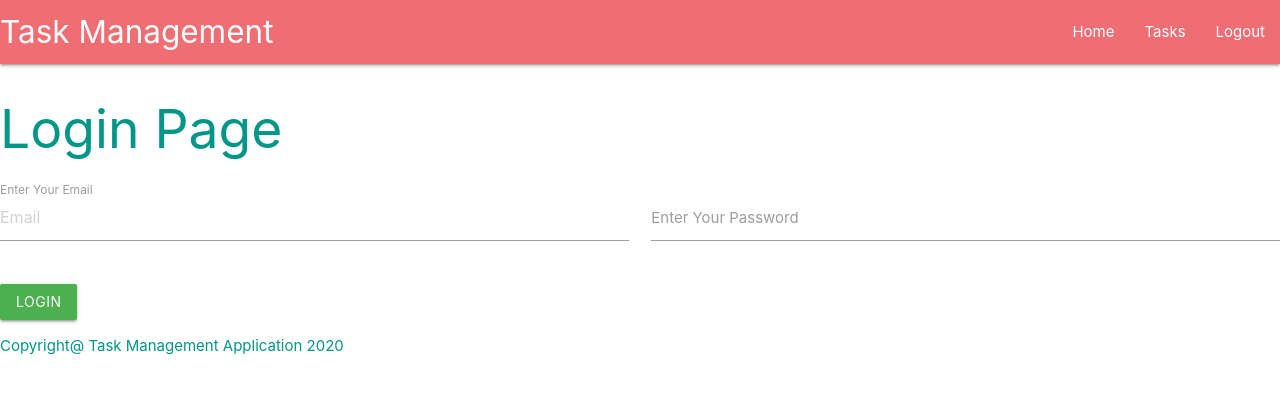
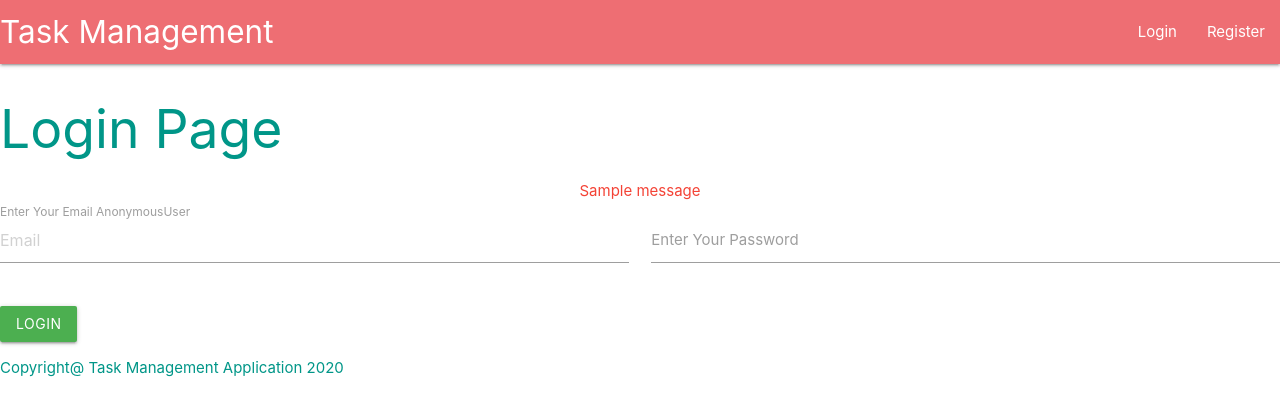
Before and after one commit to Apfirebolt/Django-multi-user-to-do-app, a Django app: page /accounts/login in a window 1280 px wide. Shown: the top 416 px of the page. Run offline with Django 3.2, Linux system fonts and the light colour scheme; tables that the repository leaves empty hold one stand-in row (values such as "Sample post"); one stand-in notice (Sample message) is shown; some libraries are stand-ins or nearby versions.

Commit message:
Working on to do feature

```diff
--- a/accounts/urls.py
+++ b/accounts/urls.py
@@ -1,12 +1,14 @@
 from django.urls import path, include
 from django.views.generic import TemplateView
 from . views import RegisterUser, LoginView
+import django.contrib.auth.views as AuthViews
 from tasks.views import (CreateTask, DeleteTask, DetailTask, ListTask, UpdateTask, CreateCategory,
                           UpdateCategory, DeleteCategory, DetailCategory, ListCategory)
 
 
 urlpatterns = [
     path('login', LoginView.as_view(), name='login'),
+    path('logout/', AuthViews.LogoutView.as_view(), name='logout'),
     path('register', RegisterUser.as_view(), name='register'),
     path('dashboard', TemplateView.as_view(template_name='accounts/dashboard.html'), name='dashboard'),
     path('', TemplateView.as_view(template_name='accounts/accounts_home.html'), name='accounts_home'),
--- a/accounts/views.py
+++ b/accounts/views.py
@@ -1,5 +1,6 @@
 from django.shortcuts import render
 from django.contrib.auth.hashers import make_password
+from django.contrib.auth import login
 from django.http import HttpResponseRedirect, HttpResponse
 from django.shortcuts import reverse
 from django.views.generic import FormView, ListView, UpdateView, View
@@ -8,6 +9,7 @@ from django.contrib.auth import authenticate
 from django.contrib.auth import get_user_model
 from django.contrib.auth.backends import ModelBackend
 from . models import CustomUser
+from django.contrib import messages
 
 
 class RegisterUser(FormView):
@@ -19,6 +21,7 @@ class RegisterUser(FormView):
     # perform a action here
     print(form.cleaned_data)
     form.save()
+    messages.add_message(self.request, messages.INFO, 'You have successfully registered, Please login to continue!')
     return HttpResponseRedirect(reverse('accounts:login'))
 
 
@@ -27,10 +30,16 @@ class LoginView(View):
   def post(self, request):
     email = request.POST['email']
     password = request.POST['password']
+    print(email, password)
     user = authenticate(username=email, password=password)
-    print('Request post data : ', user)
-
-    return render(request, "home.html")
+    print('User : ', user)
+    if user is not None:
+      messages.add_message(self.request, messages.INFO, 'You have successfully logged in! Please continue to your dashboard!')
+      login(request, user)
+      return HttpResponseRedirect(reverse('accounts:dashboard'))
+    else:
+      messages.add_message(self.request, messages.ERROR, 'Failed to Login, please try again!')
+      return HttpResponseRedirect(self.request.path_info)
 
   def get(self, request):
     return render(request, 'accounts/login.html', {})
--- a/django_to_do/settings.py
+++ b/django_to_do/settings.py
@@ -121,6 +121,9 @@ USE_TZ = True
 
 AUTH_USER_MODEL = 'accounts.CustomUser'
 
+LOGOUT_REDIRECT_URL = '/'
+LOGIN_REDIRECT_URL = '/accounts/dashboard'
+
 STATIC_URL = '/static/'
 STATICFILES_DIRS = [os.path.join(BASE_DIR, 'static')]
 
--- a/templates/accounts/login.html
+++ b/templates/accounts/login.html
@@ -8,13 +8,18 @@
 <h2 class="teal-text">
     Login Page
 </h2>
+{% if messages %}
+    {% for message in messages %}
+        <div class="center red-text {% if message.tags %}alert-{{ message.tags }}{% endif %}" role="alert">{{ message }}</div>
+    {% endfor %}
+{% endif %}
 
 <form action="#" method="post" class="col s12">
   {% csrf_token %}
   <div class="row">
     <div class="input-field col s6">
       <input placeholder="Email" id="email" name="email" type="text" class="validate">
-      <label for="first_name">Enter Your Email</label>
+      <label for="first_name">Enter Your Email {{ request.user }}</label>
     </div>
     <div class="input-field col s6">
       <input id="password" type="password" name="password" class="validate">
--- a/templates/accounts/register.html
+++ b/templates/accounts/register.html
@@ -9,6 +9,12 @@
 <h2 class="teal-text">
     Register Page
 </h2>
+
+{% if messages %}
+    {% for message in messages %}
+        <div class="center red-text {% if message.tags %}alert-{{ message.tags }}{% endif %}" role="alert">{{ message }}</div>
+    {% endfor %}
+{% endif %}
 
 <form action="#" method="post" class="row">
     {% csrf_token %}
--- a/templates/base.html
+++ b/templates/base.html
@@ -12,9 +12,16 @@
 <div class="nav-wrapper">
   <a href="#" class="brand-logo">Task Management</a>
   <ul id="nav-mobile" class="right hide-on-med-and-down">
-    <li><a href="sass.html">Home</a></li>
-    <li><a href="badges.html">Tasks</a></li>
-    <li><a href="collapsible.html">Logout</a></li>
+
+      {% if user.is_authenticated %}
+          <li><a href="{% url 'home' %}">Home</a></li>
+          <li><a href="{% url 'accounts:dashboard' %}">Tasks</a></li>
+          <li><a href="{% url 'accounts:logout' %}">Logout</a></li>
+      {% else %}
+          <li><a href="{% url 'accounts:login' %}">Login</a></li>
+          <li><a href="{% url 'accounts:register' %}">Register</a></li>
+      {% endif %}
+
   </ul>
 </div>
 </nav>
--- a/templates/tasks/list_category.html
+++ b/templates/tasks/list_category.html
@@ -8,6 +8,12 @@
 <h2 class="teal-text">
     List Category
 </h2>
+{% if messages %}
+    {% for message in messages %}
+        <div class="center green-text {% if message.tags %}alert-{{ message.tags }}{% endif %}" role="alert">{{ message }}</div>
+    {% endfor %}
+{% endif %}
+
     {% for each_category in all_categories %}
         <div>
         <h2>{{ each_category.name }}</h2>
```
Also changed, not shown: templates/accounts/dashboard.html (+8 -1 lines), templates/home.html (+9 -12 lines), db.sqlite3.
